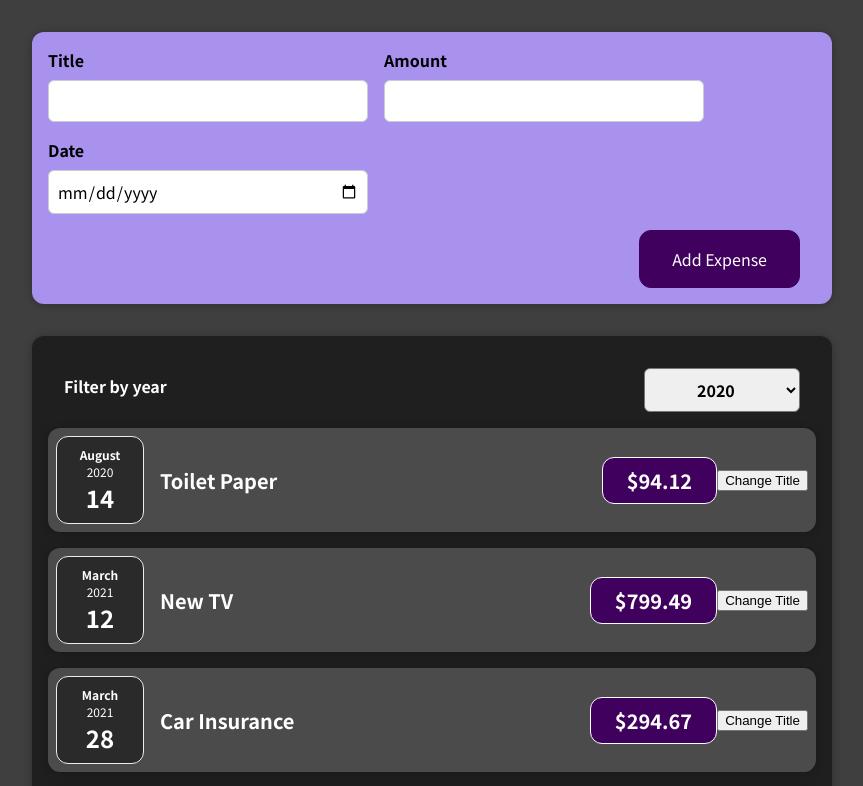
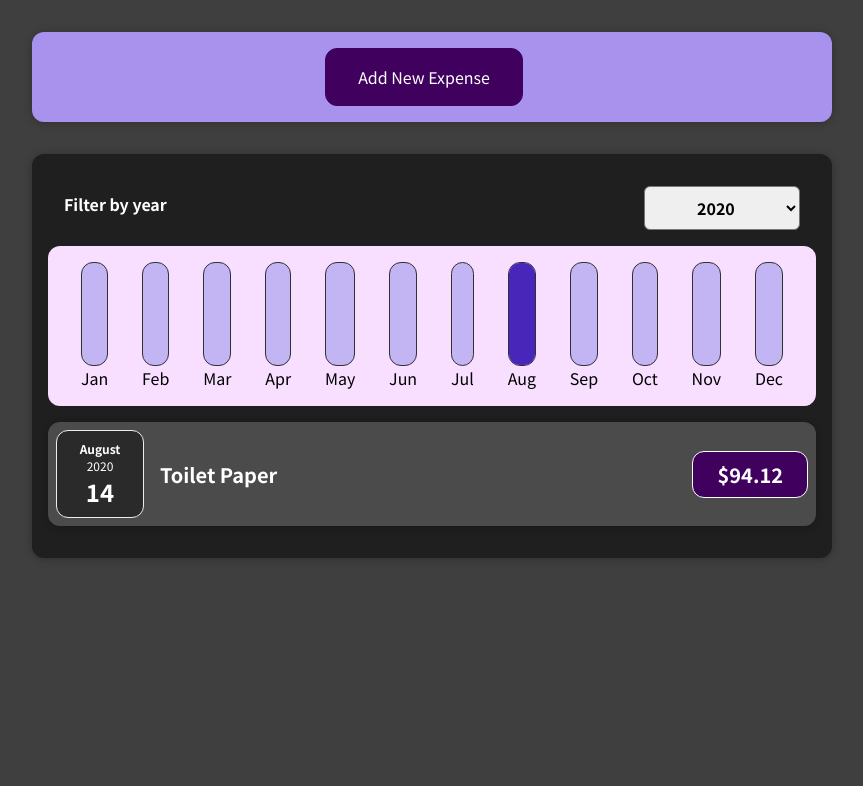
Before and after one commit to Goran-Sacic/expenses-app, a React (Create React App) app: page / in a window 1280 px wide. Shown: the top 786 px of the page, without its empty margins (208-1071 px from the left). Built offline with nearby package versions, Linux system fonts and the light colour scheme.

Commit message:
Expenses app v1

```diff
--- a/src/App.js
+++ b/src/App.js
@@ -1,8 +1,8 @@
+import React, { useState } from "react";
 import Expenses from "./components/Expenses/Expenses";
 import NewExpense from "./components/NewExpense/NewExpense";
 
-const App = () => {
-  const expenses = [
+const DUMMY_EXPENSES = [
   {
     id: "e1",
     title: "Toilet Paper",
@@ -24,9 +24,15 @@ const App = () => {
   },
 ];
 
+const App = () => {
+  const [expenses, setExpenses] = useState(DUMMY_EXPENSES);
+
   const handleAddExpense = (expense) => {
     console.log("In App.js");
     console.log(expense);
+    setExpenses((prevExpenses) => {
+      return [expense, ...prevExpenses];
+    });
   };
 
   return (
--- /dev/null
+++ b/src/components/Chart/Chart.css
@@ -0,0 +1,9 @@
+.chart {
+    padding: 1rem;
+    border-radius: 12px;
+    background-color: #f8dfff;
+    text-align: center;
+    display: flex;
+    justify-content: space-around;
+    height: 10rem;
+  }
--- /dev/null
+++ b/src/components/Chart/Chart.js
@@ -0,0 +1,23 @@
+import React from "react";
+import ChartBar from "./ChartBar";
+import "./Chart.css";
+
+const Chart = (props) => {
+  const dataPointValues = props.dataPoints.map((dataPoint) => dataPoint.value);
+  const totalMaximum = Math.max(...dataPointValues);
+
+  return (
+    <div className="chart">
+      {props.dataPoints.map((dataPoint) => (
+        <ChartBar
+          key={dataPoint.label}
+          value={dataPoint.value}
+          maxValue={totalMaximum}
+          label={dataPoint.label}
+        />
+      ))}
+    </div>
+  );
+};
+
+export default Chart;
--- /dev/null
+++ b/src/components/Chart/ChartBar.css
@@ -0,0 +1,30 @@
+.chart-bar {
+    height: 100%;
+    display: flex;
+    flex-direction: column;
+    align-items: center;
+  }
+
+  .chart-bar__inner {
+    height: 100%;
+    width: 100%;
+    border: 1px solid #313131;
+    border-radius: 12px;
+    background-color: #c3b4f3;
+    overflow: hidden;
+    display: flex;
+    flex-direction: column;
+    justify-content: flex-end;
+  }
+
+  .chart-bar__fill {
+    background-color: #4826b9;
+    width: 100%;
+    transition: all 0.3s ease-out;
+  }
+
+  .chart-bar__label {
+    font-weight: bold;
+    font-size: 0.5rem;
+    text-align: center;
+  }
--- /dev/null
+++ b/src/components/Chart/ChartBar.js
@@ -0,0 +1,23 @@
+import React from "react";
+import "./ChartBar.css";
+
+const ChartBar = (props) => {
+  let barFillHeight = "0%";
+  if (props.maxValue > 0) {
+    barFillHeight = Math.round((props.value / props.maxValue) * 100) + "%";
+  }
+
+  return (
+    <div className="chart-bar">
+      <div className="chart-bar__inner">
+        <div
+          className="chart-bar__fill"
+          style={{ height: barFillHeight }}
+        ></div>
+      </div>
+      <div className="chat-bar__label">{props.label}</div>
+    </div>
+  );
+};
+
+export default ChartBar;
--- a/src/components/Expenses/ExpenseItem.js
+++ b/src/components/Expenses/ExpenseItem.js
@@ -8,20 +8,22 @@ const ExpenseItem = (props) => {
   console.log("ExpenseItem evaluated by React");
   console.log("New title: " + title);
 
-  const handleClick = () => {
+  /* const handleClick = () => {
     setTitle("Updated!");
     console.log(title);
-  };
+  }; */
 
   return (
+    <li>
       <Card className="expense-item">
         <ExpenseDate date={props.date} />
         <div className="expense-item__description">
           <h2>{title}</h2>
           <div className="expense-item__price">${props.amount}</div>
         </div>
-      <button onClick={handleClick}>Change Title</button>
+        {/* <button onClick={handleClick}>Change Title</button> */}
       </Card>
+    </li>
   );
 };
 
--- a/src/components/Expenses/Expenses.js
+++ b/src/components/Expenses/Expenses.js
@@ -1,8 +1,9 @@
 import React, { useState } from "react";
-import ExpenseItem from "./ExpenseItem";
 import Card from "../UI/Card";
 import "./Expenses.css";
 import ExpensesFilter from "./ExpensesFilter";
+import ExpensesList from "./ExpensesList";
+import ExpensesChart from "./ExpensesChart";
 
 const Expenses = ({ expenses }) => {
   const [chosenYear, setChosenYear] = useState("2020");
@@ -12,30 +13,16 @@ const Expenses = ({ expenses }) => {
     console.log("Expenses.js is logging year " + selectedYear);
   };
 
+  const filteredExpenses = expenses.filter(
+    (expense) => expense.date.getFullYear().toString() === chosenYear
+  );
+
   return (
     <div>
       <Card className="expenses">
         <ExpensesFilter selected={chosenYear} onYearChange={handleYearChange} />
-        <ExpenseItem
-          title={expenses[0].title}
-          amount={expenses[0].amount}
-          date={expenses[0].date}
-        />
-        <ExpenseItem
-          title={expenses[1].title}
-          amount={expenses[1].amount}
-          date={expenses[1].date}
-        />
-        <ExpenseItem
-          title={expenses[2].title}
-          amount={expenses[2].amount}
-          date={expenses[2].date}
-        />
-        <ExpenseItem
-          title={expenses[3].title}
-          amount={expenses[3].amount}
-          date={expenses[3].date}
-        />
+        <ExpensesChart expenses={filteredExpenses} />
+        <ExpensesList expenses={filteredExpenses} />
       </Card>
     </div>
   );
--- /dev/null
+++ b/src/components/Expenses/ExpensesChart.js
@@ -0,0 +1,27 @@
+import React from "react";
+import Chart from "../Chart/Chart";
+
+const ExpensesChart = (props) => {
+  const chartDataPoints = [
+    { label: "Jan", value: 0 },
+    { label: "Feb", value: 0 },
+    { label: "Mar", value: 0 },
+    { label: "Apr", value: 0 },
+    { label: "May", value: 0 },
+    { label: "Jun", value: 0 },
+    { label: "Jul", value: 0 },
+    { label: "Aug", value: 0 },
+    { label: "Sep", value: 0 },
+    { label: "Oct", value: 0 },
+    { label: "Nov", value: 0 },
+    { label: "Dec", value: 0 },
+  ];
+
+  for (const expense of props.expenses) {
+    const expenseMonth = expense.date.getMonth(); // starting at 0 => January => 0
+    chartDataPoints[expenseMonth].value += expense.amount;
+  }
+  return <Chart dataPoints={chartDataPoints} />;
+};
+
+export default ExpensesChart;
--- /dev/null
+++ b/src/components/Expenses/ExpensesList.css
@@ -0,0 +1,9 @@
+.expenses-list {
+    list-style: none;
+    padding: 0;
+  }
+
+  .expenses-list__fallback {
+    color: white;
+    text-align: center;
+  }
--- /dev/null
+++ b/src/components/Expenses/ExpensesList.js
@@ -0,0 +1,24 @@
+import React from "react";
+import ExpenseItem from "./ExpenseItem";
+import "./ExpensesList.css";
+
+const ExpensesList = ({ expenses }) => {
+  if (expenses.length === 0) {
+    return <h2 className="expenses-list__fallback">Found no expenses.</h2>;
+  }
+
+  return (
+    <ul className="expenses-list">
+      {expenses.map((expense) => (
+        <ExpenseItem
+          key={expense.id}
+          title={expense.title}
+          amount={expense.amount}
+          date={expense.date}
+        />
+      ))}
+    </ul>
+  );
+};
+
+export default ExpensesList;
--- a/src/components/NewExpense/ExpenseForm.css
+++ b/src/components/NewExpense/ExpenseForm.css
@@ -4,6 +4,14 @@
     gap: 1rem;
     margin-bottom: 1rem;
     text-align: left;
+  }
+
+  .new-expense__controls__cancel {
+    display: flex;
+    flex-wrap: wrap;
+    gap: 1rem;
+    text-align: left;
+    justify-content: center;
   }
 
   .new-expense__control label {
--- a/src/components/NewExpense/ExpenseForm.js
+++ b/src/components/NewExpense/ExpenseForm.js
@@ -5,43 +5,28 @@ const ExpenseForm = (props) => {
   const [enteredTitle, setEnteredTitle] = useState("");
   const [enteredAmount, setEnteredAmount] = useState("");
   const [enteredDate, setEnteredDate] = useState("");
+  const [activeForm, setActiveForm] = useState(false);
 
-  /* const [userInput, setUserInput] = useState({
-    enteredTitle: "",
-    enteredAmount: "",
-    enteredDate: "",
-  }); */
+  const handleCancel = () => {
+    setActiveForm(false);
+  };
+
+  const handleAddNewExpense = () => {
+    setActiveForm(true);
+  };
 
   const handleTitleChange = (e) => {
     setEnteredTitle(e.target.value);
-    /* setUserInput({           --- this is not very good
-      ...userInput,         --- this is not very good
-      enteredTitle: e.target.value,         --- this is not very good
-    });          --- this is not very good */
     console.log("Title changed!");
-    // Following up on previous example on how to change state, this is a much better way of changing
-    // state of an object which relies on previous state of the object (i.e. updating some state
-    // based on previous value), we should pass a function to the state updating function;
-    /* setUserInput((prevState) => {       --- this is good
-      return { ...prevState, enteredTitle: e.target.value };       --- this is good
-    });     --- this is good */
   };
 
   const handleAmountChange = (e) => {
     setEnteredAmount(e.target.value);
-    /* setUserInput({
-      ...userInput,
-      enteredAmount: e.target.value,
-    }); */
     console.log("Amount changed!");
   };
 
   const handleDateChange = (e) => {
     setEnteredDate(e.target.value);
-    /* setUserInput({
-      ...userInput,
-      enteredDate: e.target.value,
-    }); */
     console.log("Date changed!");
   };
 
@@ -50,7 +35,7 @@ const ExpenseForm = (props) => {
 
     const expenseData = {
       title: enteredTitle,
-      amount: enteredAmount,
+      amount: +enteredAmount,
       date: new Date(enteredDate),
     };
 
@@ -59,16 +44,19 @@ const ExpenseForm = (props) => {
     setEnteredTitle("");
     setEnteredAmount("");
     setEnteredDate("");
+    setActiveForm(false);
   };
 
   return (
+    <div>
+      {activeForm === true ? (
         <form onSubmit={handleSubmit}>
           <div className="new-expense__controls">
             <div className="new-expense__control">
               <label>Title</label>
               <input
                 type="text"
-            value={enteredTitle} // We set value={enteredTitle} to an empty string since on form submit setEnteredTitle sets title to an empty string. We do the same for amount and date.
+                value={enteredTitle}
                 onChange={handleTitleChange}
               />
             </div>
@@ -94,9 +82,22 @@ const ExpenseForm = (props) => {
             </div>
           </div>
           <div className="new-expense__actions">
+            <button type="button" onClick={handleCancel}>
+              Cancel
+            </button>
             <button type="submit">Add Expense</button>
           </div>
         </form>
+      ) : (
+        <div className="new-expense__controls__cancel">
+          <div className="new-expense__actions">
+            <button type="button" onClick={handleAddNewExpense}>
+              Add New Expense
+            </button>
+          </div>
+        </div>
+      )}
+    </div>
   );
 };
 
```
Lines whose indentation alone changed are shown as unchanged.
